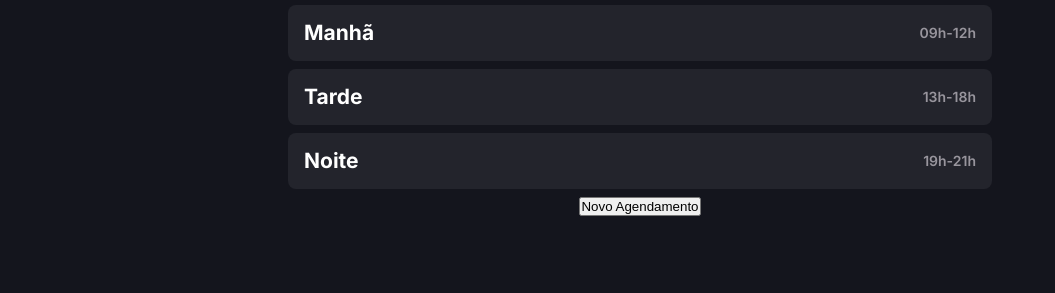
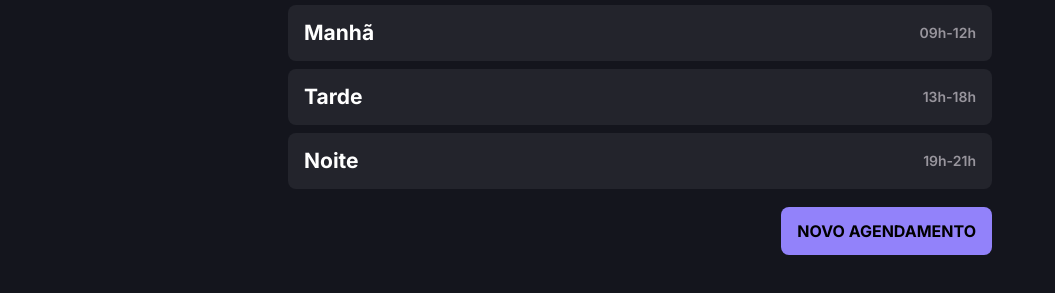
Before and after one commit to thnsantos/PetShop-Schedule, a website built with webpack: page src/index.html in a window 1280 px wide. Shown: the part 155-448 px from the top of the page, without its empty margins (0-1055 px from the left). Built offline with nearby package versions, Linux system fonts and the light colour scheme.

Commit message:
estilizando-botão-formulário

```diff
--- a/src/index.html
+++ b/src/index.html
@@ -56,7 +56,7 @@
       <p>19h-21h</p>
     </section>
 
-    <button type="button">Novo Agendamento</button>
+    <button type="button">NOVO AGENDAMENTO</button>
   </main>
 </body>
 
--- a/src/styles/style.css
+++ b/src/styles/style.css
@@ -100,3 +100,31 @@
   white-space: nowrap;
   border: 0;
 }
+
+.schedule > button {
+  align-self: flex-end;
+  padding: 0.75rem 1rem;
+  background-color: var(--bg-brand);
+  border: 0;
+  border-radius: 0.5rem;
+  font: 700 16px/24px var(--font-inter);
+  cursor: pointer;
+  margin-top: 10px;
+
+  transition: filter 150ms ease, box-shadow 150ms ease;
+}
+
+.schedule > button:hover {
+  filter: brightness(1.1);
+  box-shadow: 0 0 8px var(--bg-brand), 0 0 2px var(--bg-brand);
+}
+
+.schedule > button:active {
+  filter: brightness(1.1);
+  box-shadow: 0 0 8px var(--bg-brand), 0 0 2px var(--bg-brand);
+}
+
+.schedule > button:focus-visible {
+  outline: 5px solid var(--content-primary);
+  outline-offset: 5px;
+}
```
Also changed, not shown: dist/assets/Vector.png (added), dist/bundle.js, dist/index.html, 1 other file.
